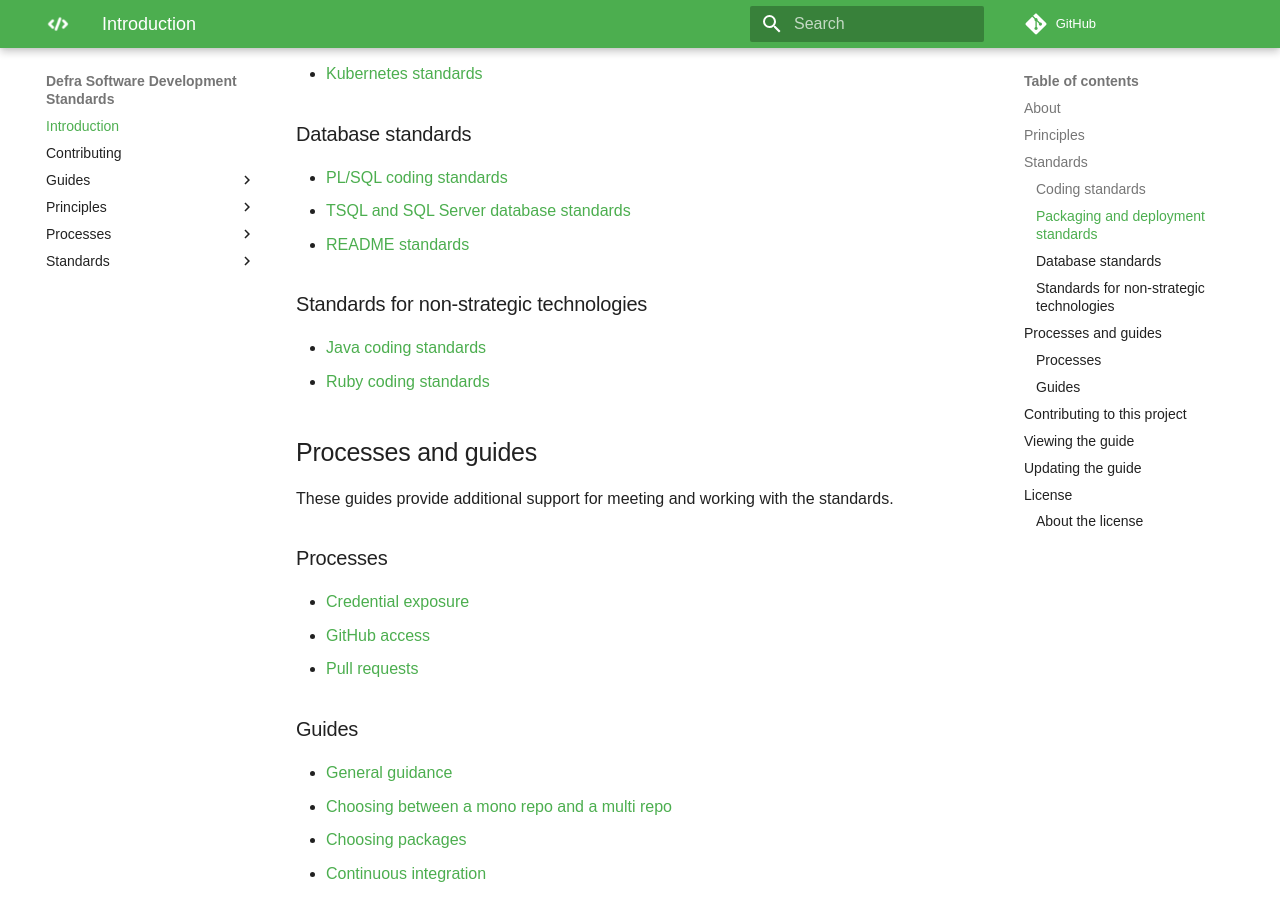
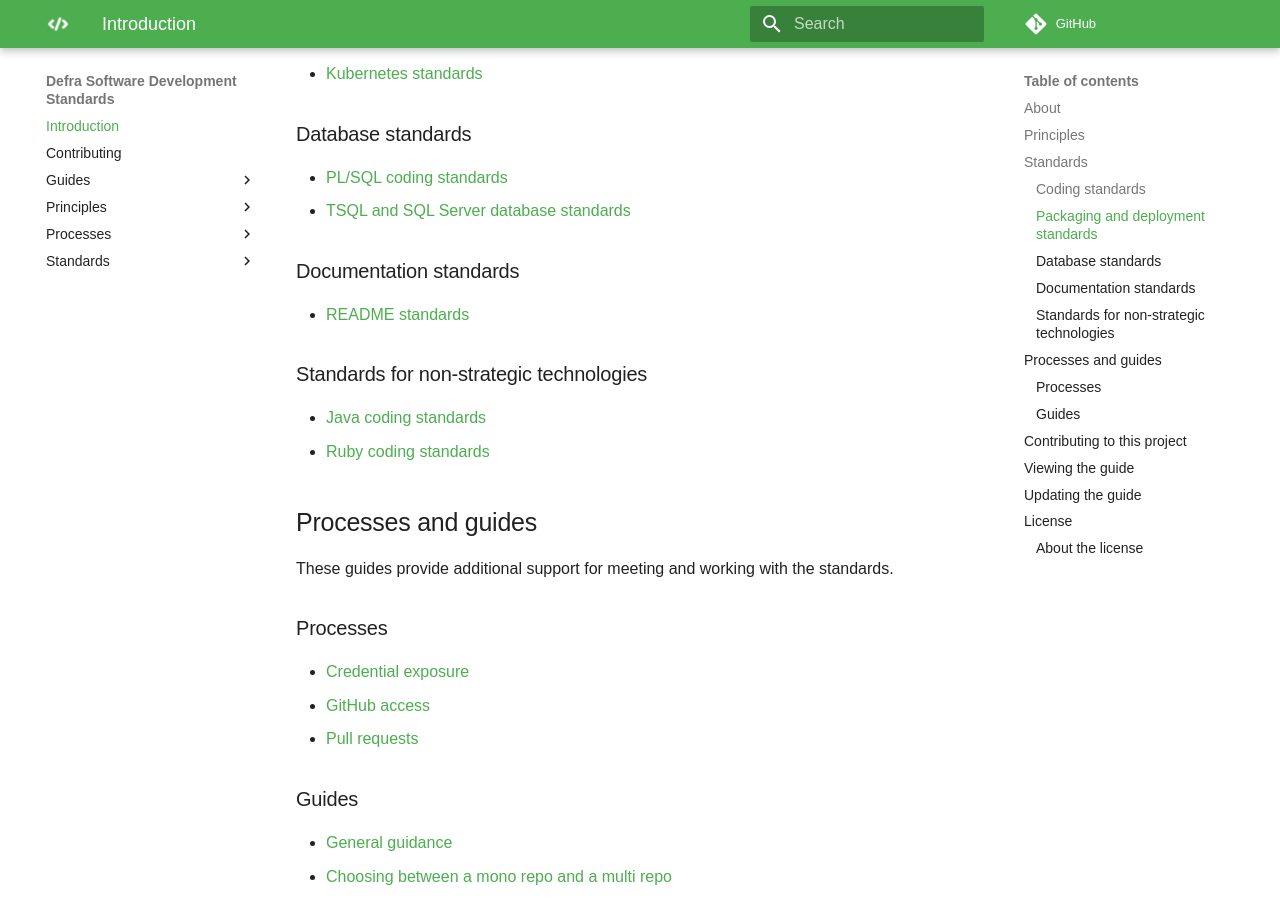
Before and after one commit to DEFRA/software-development-standards, an MkDocs documentation site: the page built from docs/README.md, in a window 1280 px wide and 900 px high, scrolled down 1541 px. Built offline with MkDocs 1.6.1 and Material for MkDocs 9.7.7, drawn with Linux system fonts in a browser that asks for light colours; some web fonts are replaced; comment, search, counter and statistics services are not loaded.

Commit message:
Add documentation standards

```diff
--- a/docs/README.md
+++ b/docs/README.md
@@ -52,6 +52,9 @@ These are the standards that must be followed for all software development under
 
 - [PL/SQL coding standards](./standards/plsql_coding_standards.md)
 - [TSQL and SQL Server database standards](./standards/tsql_and_sqldb_standards.md)
+
+### Documentation standards
+
 - [README standards](./standards/readme_standards.md)
 
 ### Standards for non-strategic technologies
```
Also changed, not shown: docs/standards/readme_standards.md (+1 -1 lines).
